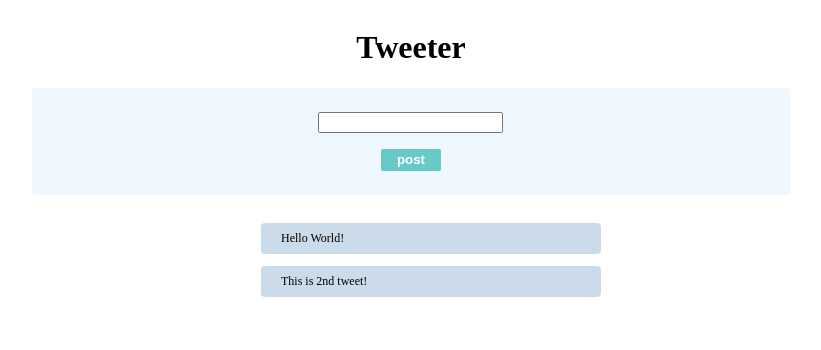
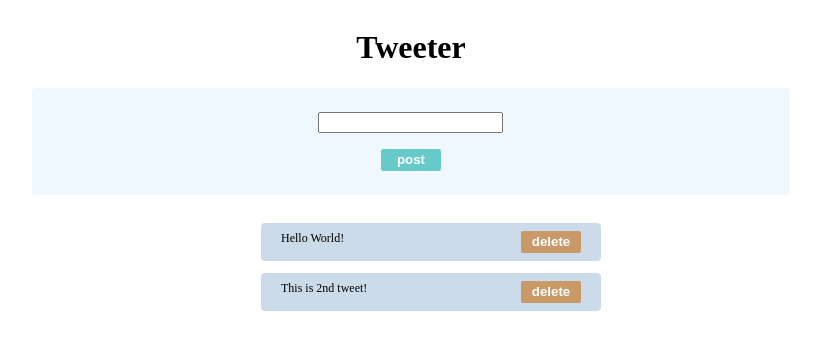
Before and after one commit to taserbeat/vue-sample, a Vue app: page / in a window 1280 px wide. Shown: the top 350 px of the page, without its empty margins (229-1050 px from the left). Built offline with nearby package versions, Linux system fonts and the light colour scheme.

Commit message:
feat: リストの要素を動的に削除する

```diff
--- a/src/components/Tweet.vue
+++ b/src/components/Tweet.vue
@@ -18,6 +18,10 @@ const postTweet = () => {
 
   inputDescription.value = "";
 };
+
+const deleteTweet = (id: number) => {
+  tweets.value = tweets.value.filter((tweet) => tweet.id !== id);
+};
 </script>
 
 <template>
@@ -26,13 +30,16 @@ const postTweet = () => {
 
     <div class="form-container">
       <input v-model="inputDescription" />
-      <button class="post-button" @click="postTweet">post</button>
+      <button class="post-button" @click="postTweet()">post</button>
     </div>
 
     <div class="tweet-container">
       <ul>
         <li class="tweet-list" v-for="tweet in tweets" :key="tweet.id">
           <span>{{ tweet.description }}</span>
+          <button class="delete-button" @click="deleteTweet(tweet.id)">
+            delete
+          </button>
         </li>
       </ul>
     </div>
@@ -83,6 +90,20 @@ const postTweet = () => {
   background-color: #37bdbd;
 }
 
+.delete-button {
+  color: #fff;
+  font-weight: bold;
+  background-color: #c99a68;
+  border-radius: 2px;
+  border: none;
+  width: 60px;
+  height: 22px;
+}
+
+.delete-button:hover {
+  background-color: #ac783f;
+}
+
 input {
   margin-bottom: 16px;
 }
```
